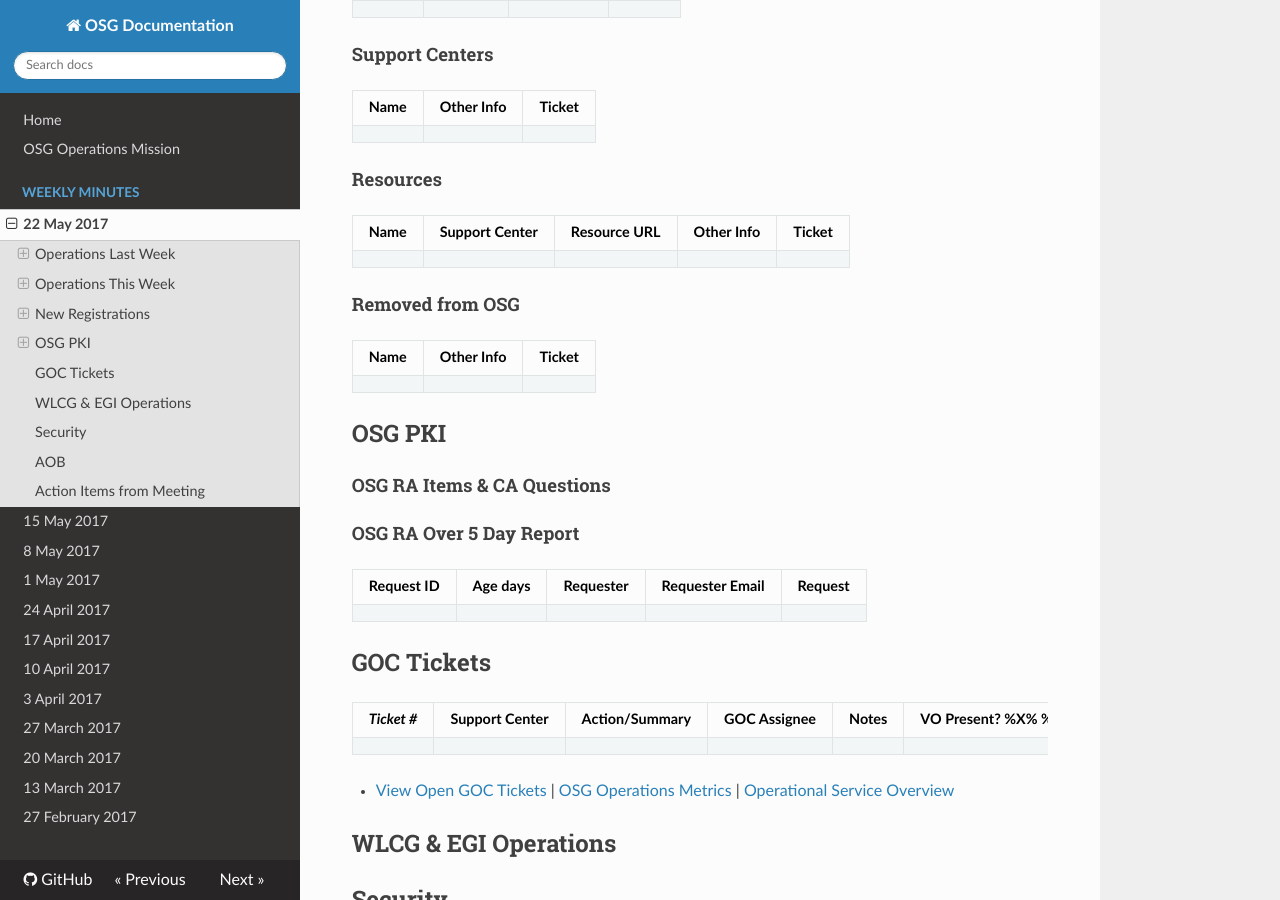
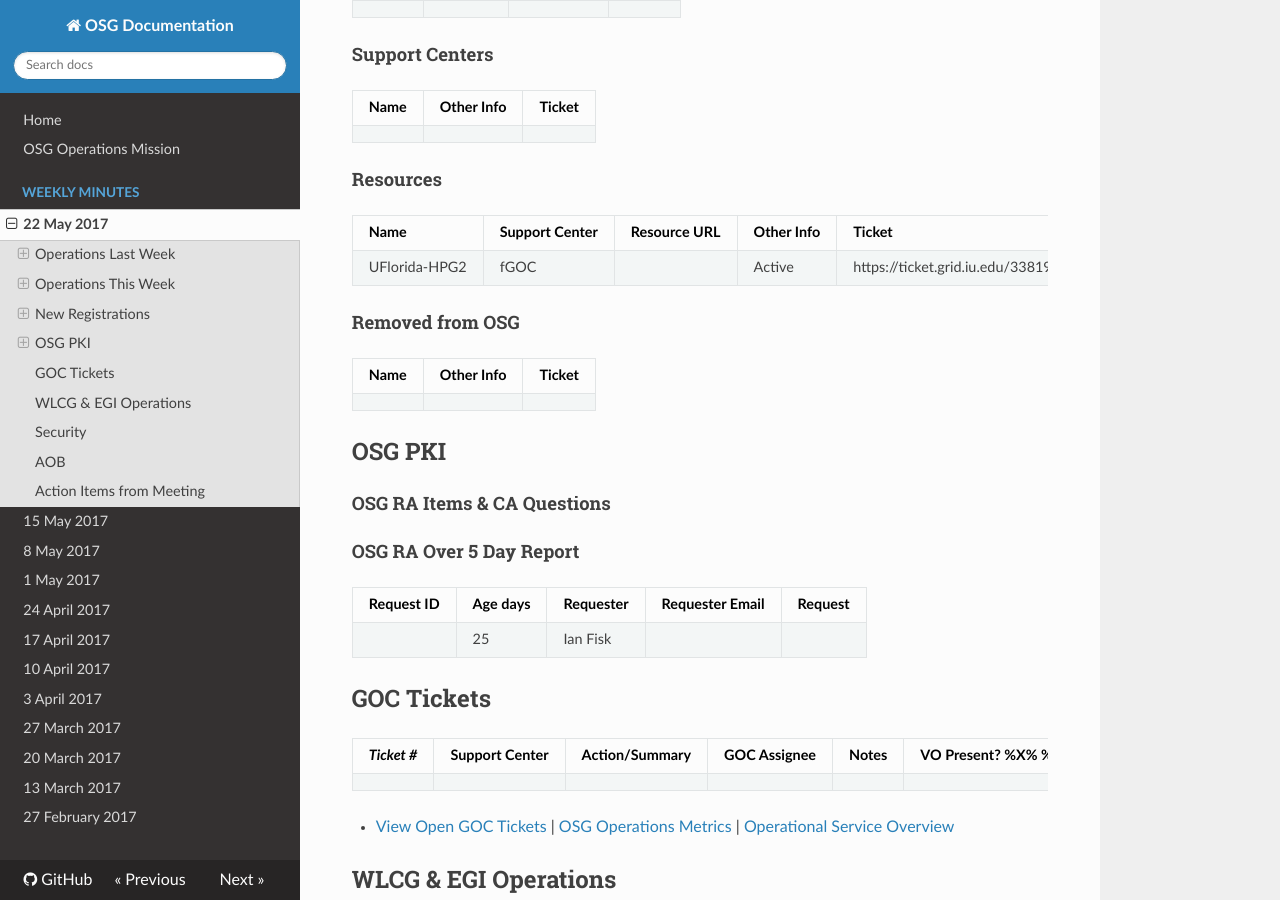
Before and after one commit to osg-htc/operations, an MkDocs documentation site: the page built from docs/WeeklyMinutes/22May2017.md, in a window 1280 px wide and 900 px high, scrolled down 2395 px. Built offline with MkDocs 1.6.1, drawn with Linux system fonts in a browser that asks for light colours; nearby versions of some CDN libraries; old or Windows-style settings are respelled for this version of MkDocs.

Commit message:
Update 22May2017.md

```diff
--- a/docs/WeeklyMinutes/22May2017.md
+++ b/docs/WeeklyMinutes/22May2017.md
@@ -60,6 +60,7 @@
 #### Resources
 | Name | Support Center | Resource URL | Other Info | Ticket |
 | ---- | -------------- | ------------ | ---------- | ------ |
+| UFlorida-HPG2 | fGOC | | Active | https://ticket.grid.iu.edu/33819 |
 
 #### Removed from OSG
 | Name | Other Info | Ticket |
@@ -72,6 +73,7 @@
 #### OSG RA Over 5 Day Report
 |Request ID	|Age days	|Requester	|Requester Email		|Request |
 | --------- | ------- | --------- | ----------------- | ------ |
+| | 25 | Ian Fisk |
 
 
 ## GOC Tickets
```
